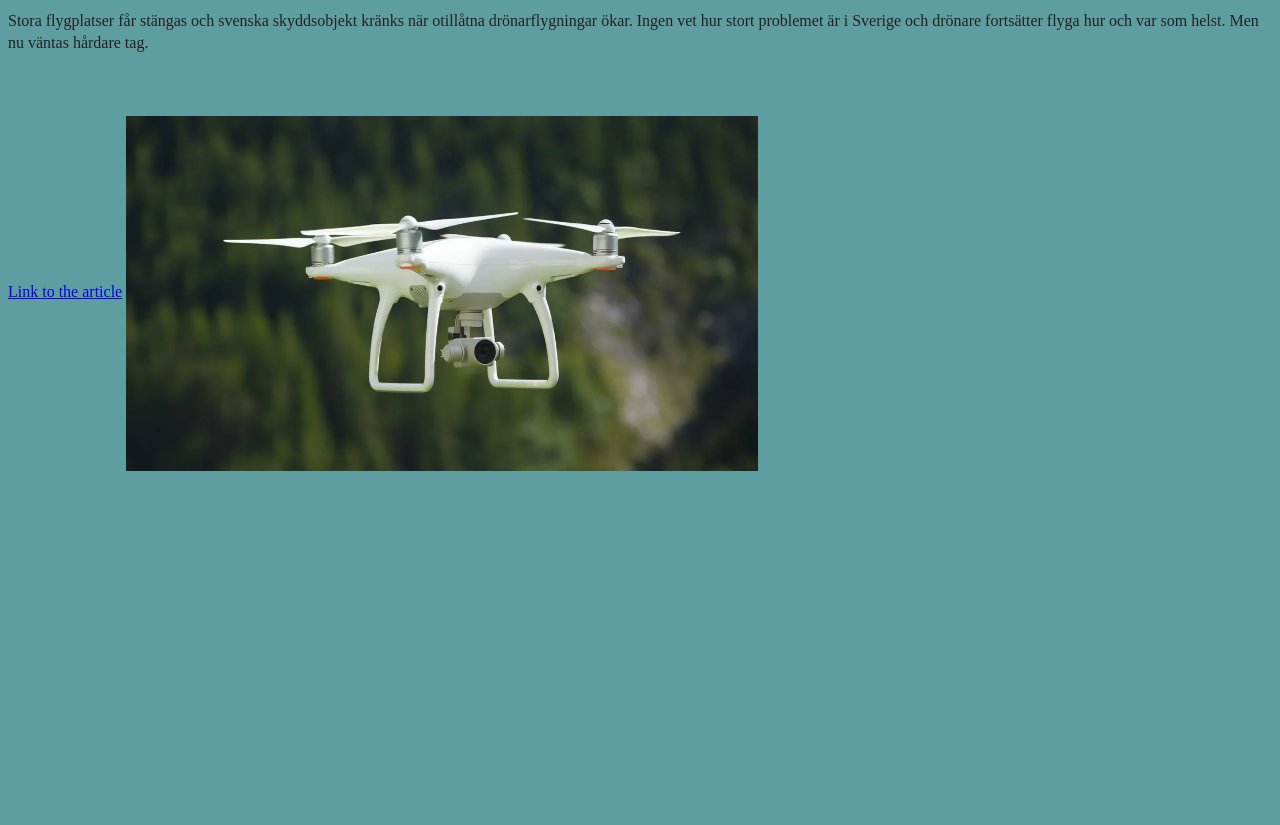
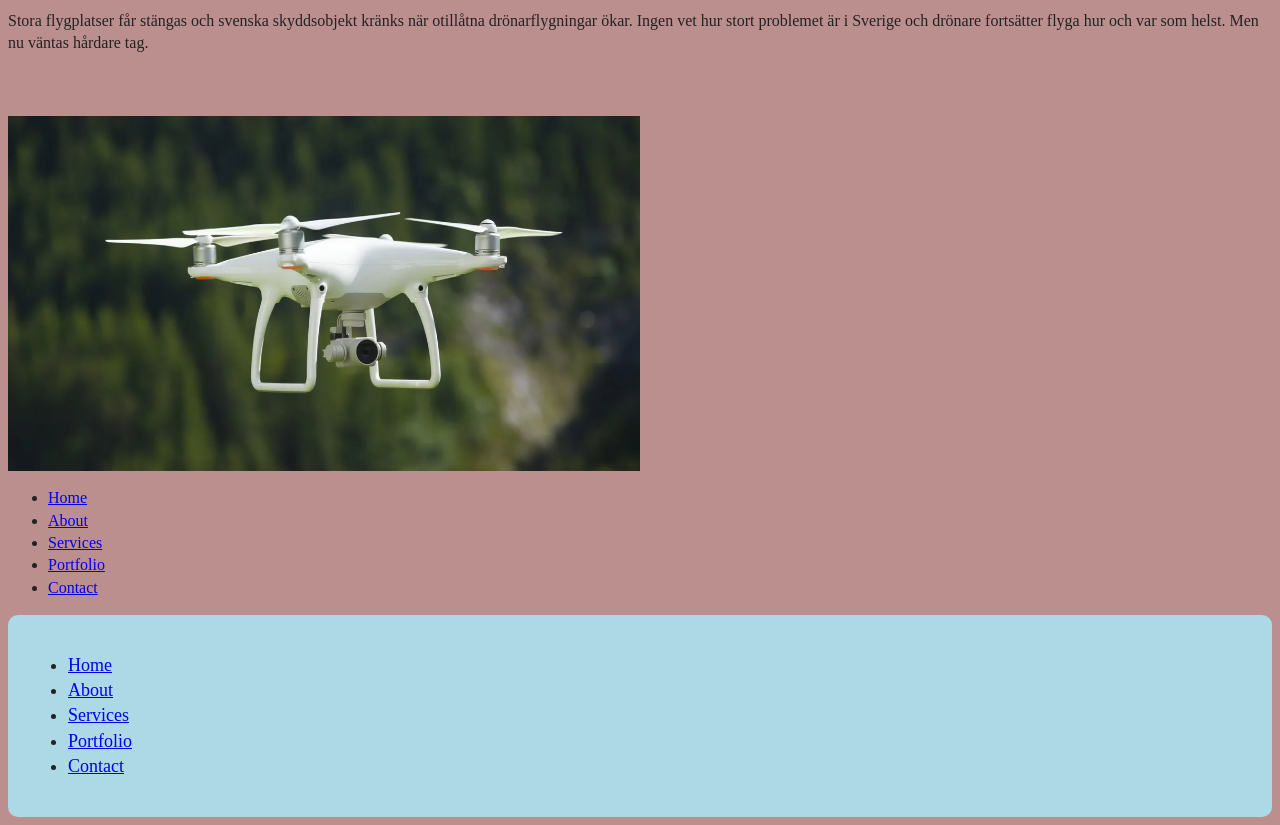
Before and after one commit to kemaja/HTMLassingmenet, a website built with webpack: page P0:HelloWorld/index.html in a window 1280 px wide. Shown: the part 116-941 px from the top of the page. Before the commit the page ends 800 px from the top, so only its background shows below. Built offline with nearby package versions, Linux system fonts and the light colour scheme.

Commit message:
added div

```diff
--- a/P0:HelloWorld/css/style.css
+++ b/P0:HelloWorld/css/style.css
@@ -1,15 +1,3 @@
-/*! HTML5 Boilerplate v9.0.1 | MIT License | https://html5boilerplate.com/ */
-
-/* main.css 3.0.0 | MIT License | https://github.com/h5bp/main.css#readme */
-/*
- * What follows is the result of much research on cross-browser styling.
- * Credit left inline and big thanks to Nicolas Gallagher, Jonathan Neal,
- * Kroc Camen, and the H5BP dev community and team.
- */
-
-/* ==========================================================================
-   Base styles: opinionated defaults
-   ========================================================================== */
 
 html {
   color: #222;
@@ -17,41 +5,31 @@ html {
   line-height: 1.4;
 }
 
-/*
- * Remove text-shadow in selection highlight:
- * https://twitter.com/miketaylr/status/12228805301
- *
- * Customize the background color to match your design.
- */
+body {
+  background-color:rosybrown;
+}
+
 
 ::-moz-selection {
-  background: #b3d4fc;
+  background: deepskyblue;
   text-shadow: none;
 }
-
-::selection {
-  background: #b3d4fc;
-  text-shadow: none;
+#first-div {
+  background-color: lightblue;
+  padding: 20px;
+  border-radius: 10px;
+  font-size: 18px;
 }
-
-/*
- * A better looking default horizontal rule
- */
 
 hr {
   display: block;
   height: 1px;
-  border: 0;
+  border: 1px;
   border-top: 1px solid #ccc;
   margin: 1em 0;
-  padding: 0;
+  padding:0;
 }
 
-/*
- * Remove the gap between audio, canvas, iframes,
- * images, videos and the bottom of their containers:
- * https://github.com/h5bp/html5-boilerplate/issues/440
- */
 
 audio,
 canvas,
@@ -62,9 +40,6 @@ video {
   vertical-align: middle;
 }
 
-/*
- * Remove default fieldset styles.
- */
 
 fieldset {
   border: 0;
@@ -72,39 +47,12 @@ fieldset {
   padding: 0;
 }
 
-/*
- * Allow only vertical resizing of textareas.
- */
 
 textarea {
   resize: vertical;
 }
 
-/* ==========================================================================
-   Author's custom styles
-   ========================================================================== */
 
-/* ==========================================================================
-   Helper classes
-   ========================================================================== */
-
-/*
- * Hide visually and from screen readers
- */
-
-.hidden,
-[hidden] {
-  display: none !important;
-}
-
-/*
- * Hide only visually, but have it available for screen readers:
- * https://snook.ca/archives/html_and_css/hiding-content-for-accessibility
- *
- * 1. For long content, line feeds are not interpreted as spaces and small width
- *    causes content to wrap 1 word per line:
- *    https://medium.com/@jessebeach/beware-smushed-off-screen-accessible-text-5952a4c2cbfe
- */
 
 .visually-hidden {
   border: 0;
@@ -116,14 +64,8 @@ textarea {
   position: absolute;
   white-space: nowrap;
   width: 1px;
-  /* 1 */
+
 }
-
-/*
- * Extends the .visually-hidden class to allow the element
- * to be focusable when navigated to via the keyboard:
- * https://www.drupal.org/node/897638
- */
 
 .visually-hidden.focusable:active,
 .visually-hidden.focusable:focus {
@@ -136,21 +78,6 @@ textarea {
   width: auto;
 }
 
-/*
- * Hide visually and from screen readers, but maintain layout
- */
-
-.invisible {
-  visibility: hidden;
-}
-
-/*
- * Clearfix: contain floats
- *
- * The use of `table` rather than `block` is only necessary if using
- * `::before` to contain the top-margins of child elements.
- */
-
 .clearfix::before,
 .clearfix::after {
   content: "";
@@ -160,12 +87,6 @@ textarea {
 .clearfix::after {
   clear: both;
 }
-
-/* ==========================================================================
-   EXAMPLE Media Queries for Responsive Design.
-   These examples override the primary ('mobile first') styles.
-   Modify as content requires.
-   ========================================================================== */
 
 @media only screen and (min-width: 35em) {
   /* Style adjustments for viewports that meet the condition */
@@ -178,17 +99,11 @@ textarea {
   /* Style adjustments for high resolution devices */
 }
 
-/* ==========================================================================
-   Print styles.
-   Inlined to avoid the additional HTTP request:
-   https://www.phpied.com/delay-loading-your-print-css/
-   ========================================================================== */
-
 @media print {
   *,
   *::before,
   *::after {
-    background: #fff !important;
+    background: rgba(96, 135, 243, 0.8) !important;
     color: #000 !important;
     /* Black prints faster */
     box-shadow: none !important;
--- a/P0:HelloWorld/index.html
+++ b/P0:HelloWorld/index.html
@@ -22,7 +22,6 @@
   <meta name="theme-color" content="#fafafa">
 </head>
 
-<body style="background-color: cadetblue">
 
   <!-- Add your site or application content here -->
   <p>Hello class! This is HTML5 Boilerplate.</p>
@@ -30,11 +29,32 @@
 
 <h1 style="color: darkred">This is my website</h1>
   <p>Stora flygplatser får stängas och svenska skyddsobjekt kränks när otillåtna drönarflygningar ökar. Ingen vet hur stort problemet är i Sverige och drönare fortsätter flyga hur och var som helst. Men nu väntas hårdare tag. </p>
-  <br><img="https://svd.vgc.no/v2/images/aff6cd81-374e-42f1-8b51-4e4a7d154c61?fit=crop&format=auto&h=1125&q=80&upscale=true&w=2000&s=3501ada1d898e40d635de1f46819c2f27c374377">
-  <br><a href="https://www.svd.se/a/XjPdrb/darfor-har-sverige-inte-koll-pa-otillatna-dronare">Link to the article</a>
+  <br>
+  <br><a href="https://www.svd.se/a/XjPdrb/darfor-har-sverige-inte-koll-pa-otillatna-dronare"><img src="img/kXUY9hyetVzhZ2scwJP7p3-1200-80.jpg.webp" height="50%" width="50%"/></a>
+
+<nav>
+  <ul>
+    <li><a href="index.html">Home</a></li>
+    <li><a href="about.html">About</a></li>
+    <li><a href="services.html">Services</a></li>
+    <li><a href="portfolio.html">Portfolio</a></li>
+    <li><a href="contact.html">Contact</a></li>
+  </ul>
+</nav>
+
+<div id="first-div">
+
+  <nav>
+    <ul>
+      <li><a href="index.html">Home</a></li>
+      <li><a href="about.html">About</a></li>
+      <li><a href="services.html">Services</a></li>
+      <li><a href="portfolio.html">Portfolio</a></li>
+      <li><a href="contact.html">Contact</a></li>
+    </ul>
+  </nav>
+  </div>
 
 
-  <img src="img/kXUY9hyetVzhZ2scwJP7p3-1200-80.jpg.webp" height="50%" width="50%"/>
-
-
+</body>
 </html>
```
Also changed, not shown: 1 other file.
